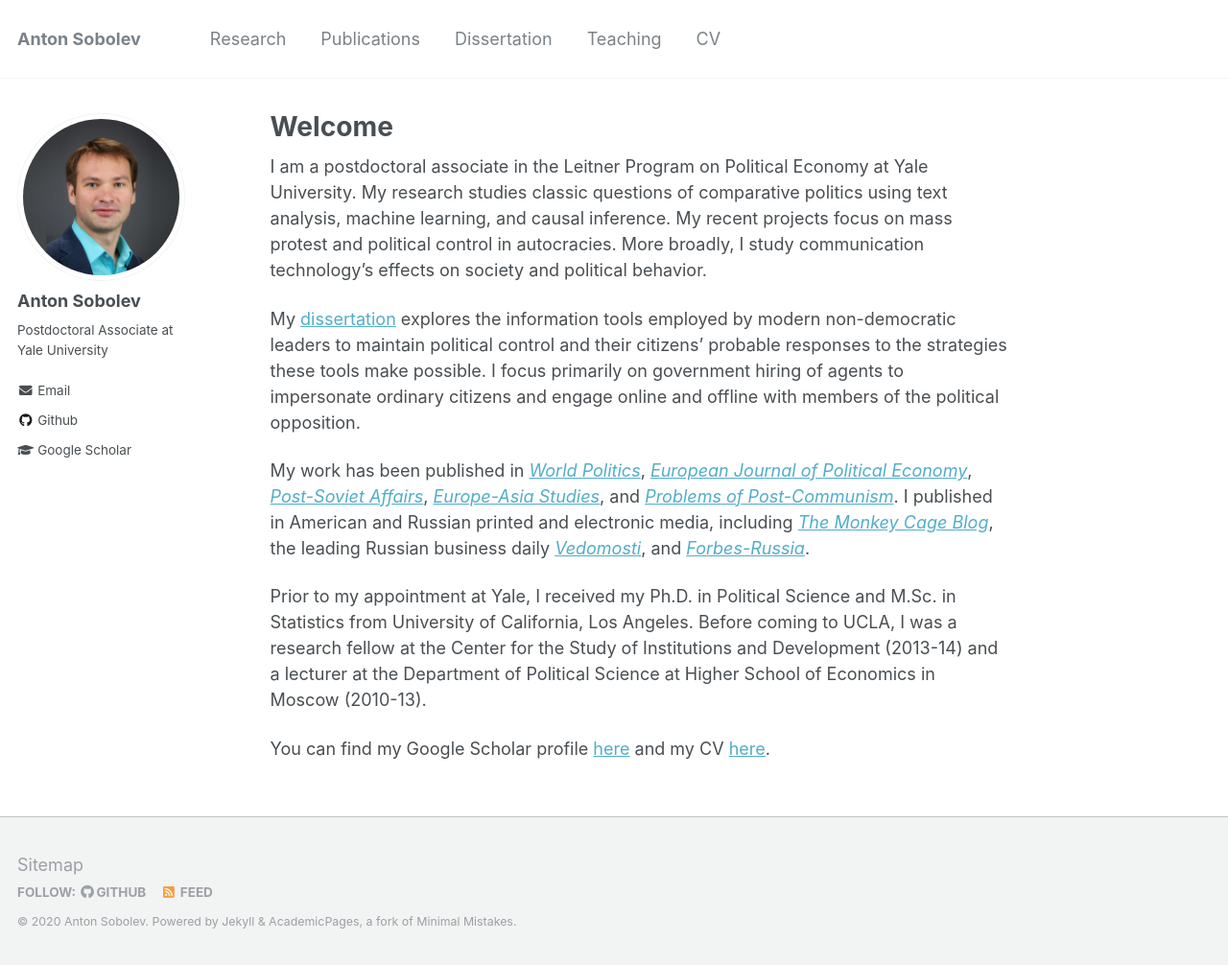
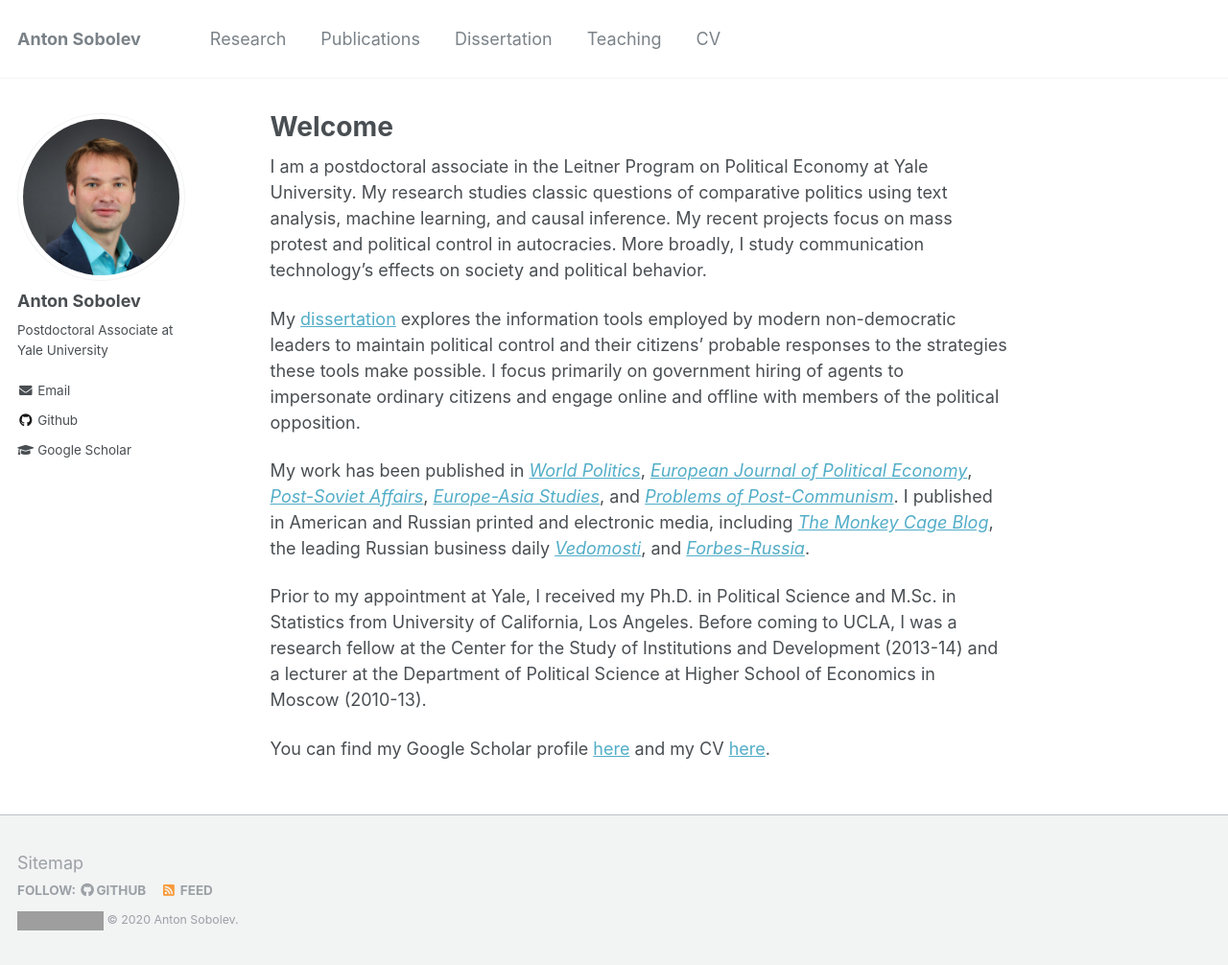
Before and after one commit to egorina/egorina.github.io, a Jekyll site: the page built from _pages/about.md, in a window 1280 px wide and 1006 px high. Shown: the whole window at 96% size. Built offline with Jekyll 4.4.1, drawn with Linux system fonts in a browser that asks for light colours; comment, search, counter and statistics services are not loaded; grey boxes are pictures that could not be loaded.

Commit message:
footer
footer

```diff
--- a/_includes/footer.html
+++ b/_includes/footer.html
@@ -21,4 +21,12 @@
   </ul>
 </div>
 
-<div class="page__footer-copyright">&copy; {{ site.time | date: '%Y' }} {{ site.name | default: site.title }}. {{ site.data.ui-text[site.locale].powered_by | default: "Powered by" }} <a href="http://jekyllrb.com" rel="nofollow">Jekyll</a> &amp; <a href="https://github.com/academicpages/academicpages.github.io">AcademicPages</a>, a fork of <a href="https://mademistakes.com/work/minimal-mistakes-jekyll-theme/" rel="nofollow">Minimal Mistakes</a>.</div>
+<div class="page__footer-copyright"> <a title="Google Analytics Alternative" href="http://clicky.com/101116125"><img alt="Google Analytics Alternative" src="//static.getclicky.com/media/links/badge.gif" border="0" /></a>
+<script src="//static.getclicky.com/js" type="text/javascript"></script>
+<script type="text/javascript">try{ clicky.init(101116125); }catch(e){}</script>
+<noscript><p><img alt="Clicky" width="1" height="1" src="//in.getclicky.com/101116125ns.gif" /></p></noscript> &copy; {{ site.time | date: '%Y' }} {{ site.name | default: site.title }}.
+</div>
+
+
+<!-- <div class="page__footer-copyright">&copy; {{ site.time | date: '%Y' }} {{ site.name | default: site.title }}. {{ site.data.ui-text[site.locale].powered_by | default: "Powered by" }} <a href="http://jekyllrb.com" rel="nofollow">Jekyll</a> &amp; <a href="https://github.com/academicpages/academicpages.github.io">AcademicPages</a>, a fork of <a href="https://mademistakes.com/work/minimal-mistakes-jekyll-theme/" rel="nofollow">Minimal Mistakes</a>.</div>
+-->
```
Also changed, not shown: 1 other file.
